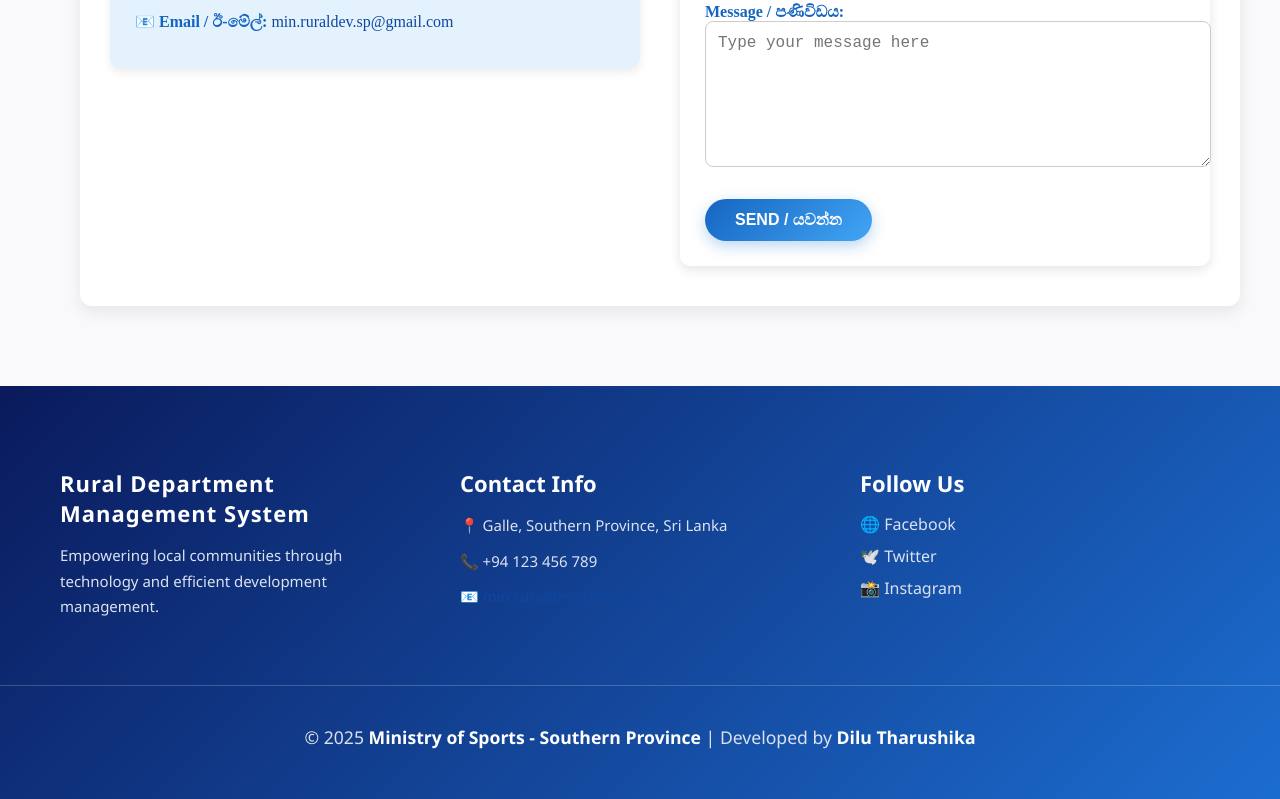
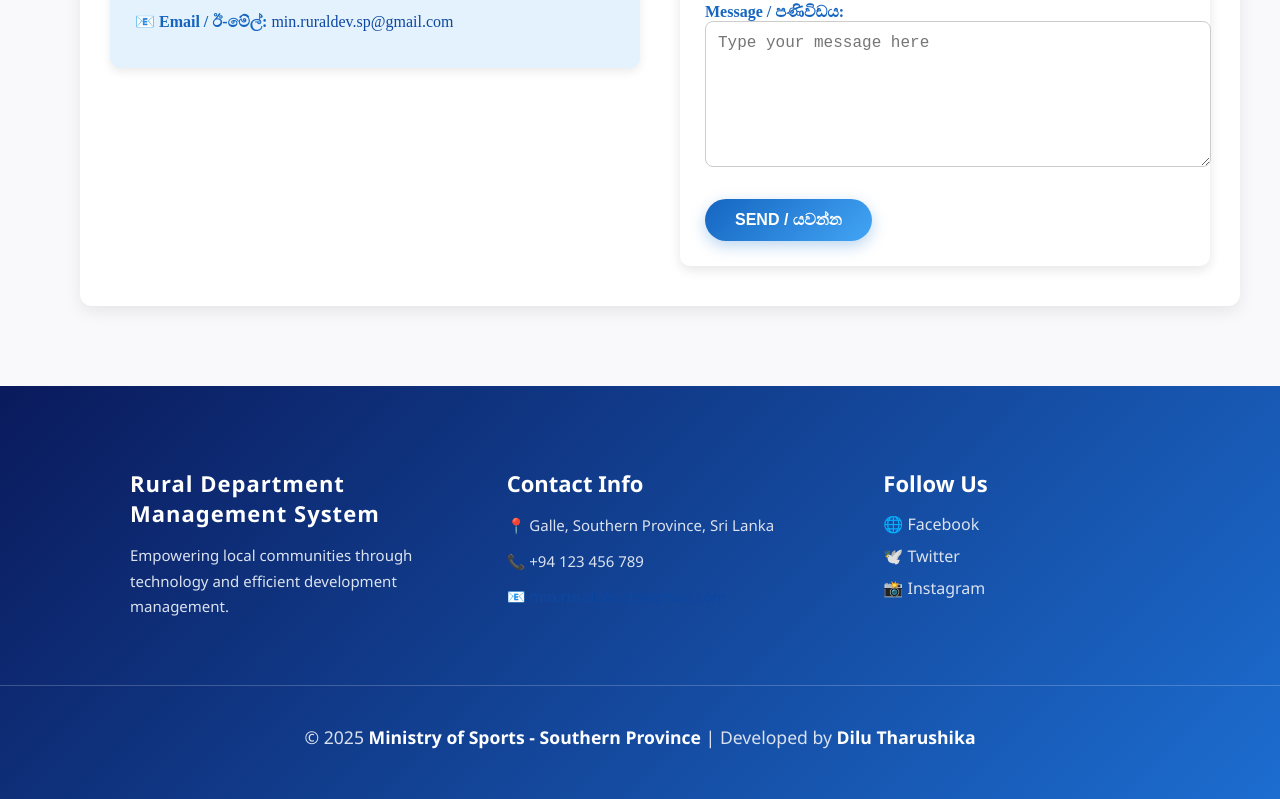
Before and after one commit to Ministry-of-Sports-Southern-Province/Ruralde-info-system, a React (Vite) app: page / in a window 1280 px wide. Shown: the part 1891-2690 px from the top of the page. Built offline with nearby package versions, Linux system fonts and the light colour scheme.

Commit message:
update footer

```diff
--- a/src/contact/contact.css
+++ b/src/contact/contact.css
@@ -103,13 +103,14 @@
 .contact-form input,
 .contact-form textarea {
   width: 100%;
-  padding: 12px;
+  padding:12px;
   margin-bottom: 20px;
   border: 1.5px solid #ccc;
   border-radius: 8px;
   font-size: 1rem;
   outline: none;
   transition: all 0.3s ease;
+  margin-right:12px;
 }
 
 .contact-form input:focus,
--- a/src/footer/footer.css
+++ b/src/footer/footer.css
@@ -27,7 +27,8 @@
 /* === Left Section (About) === */
 .footer-left {
   flex: 1;
-  min-width: 280px;
+  padding-left: 70px;
+  min-width: 250px;
 }
 
 .footer-left h3 {
@@ -72,6 +73,7 @@
 .footer-right {
   flex: 1;
   min-width: 250px;
+
 }
 
 .footer-right h3 {
```
